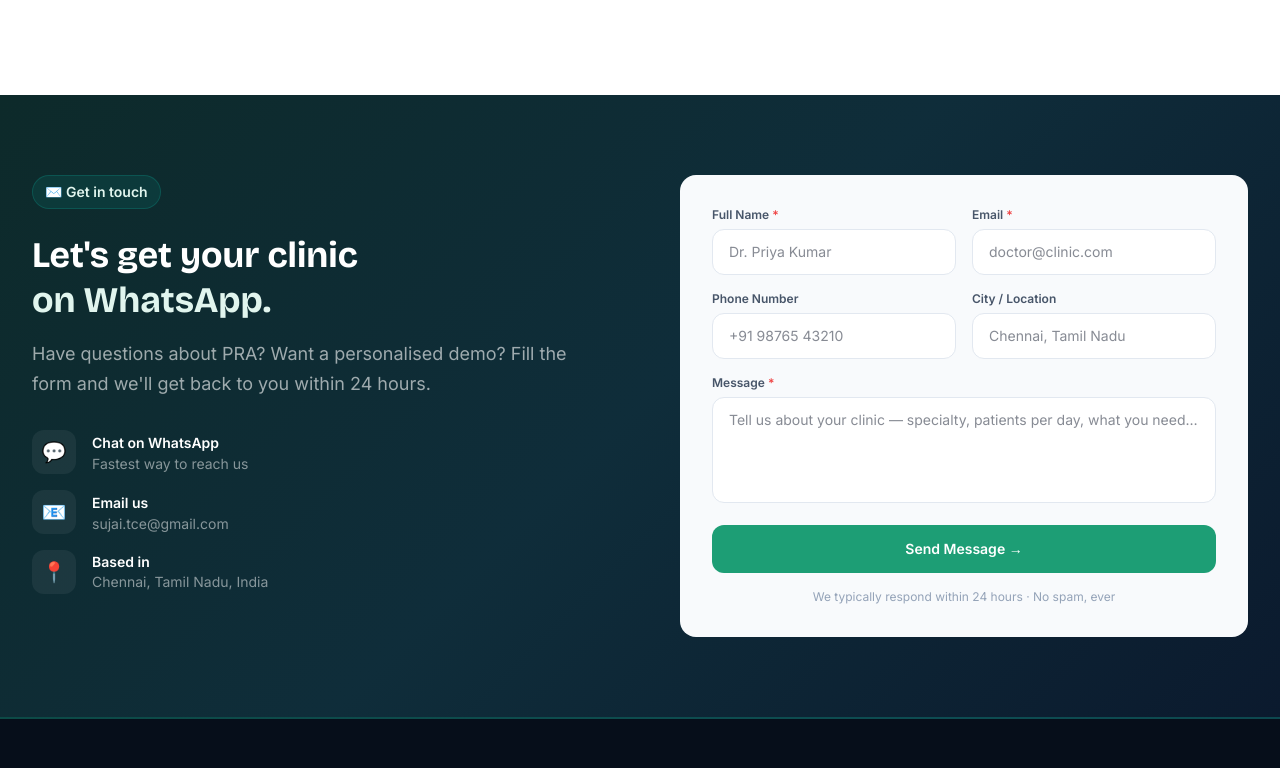
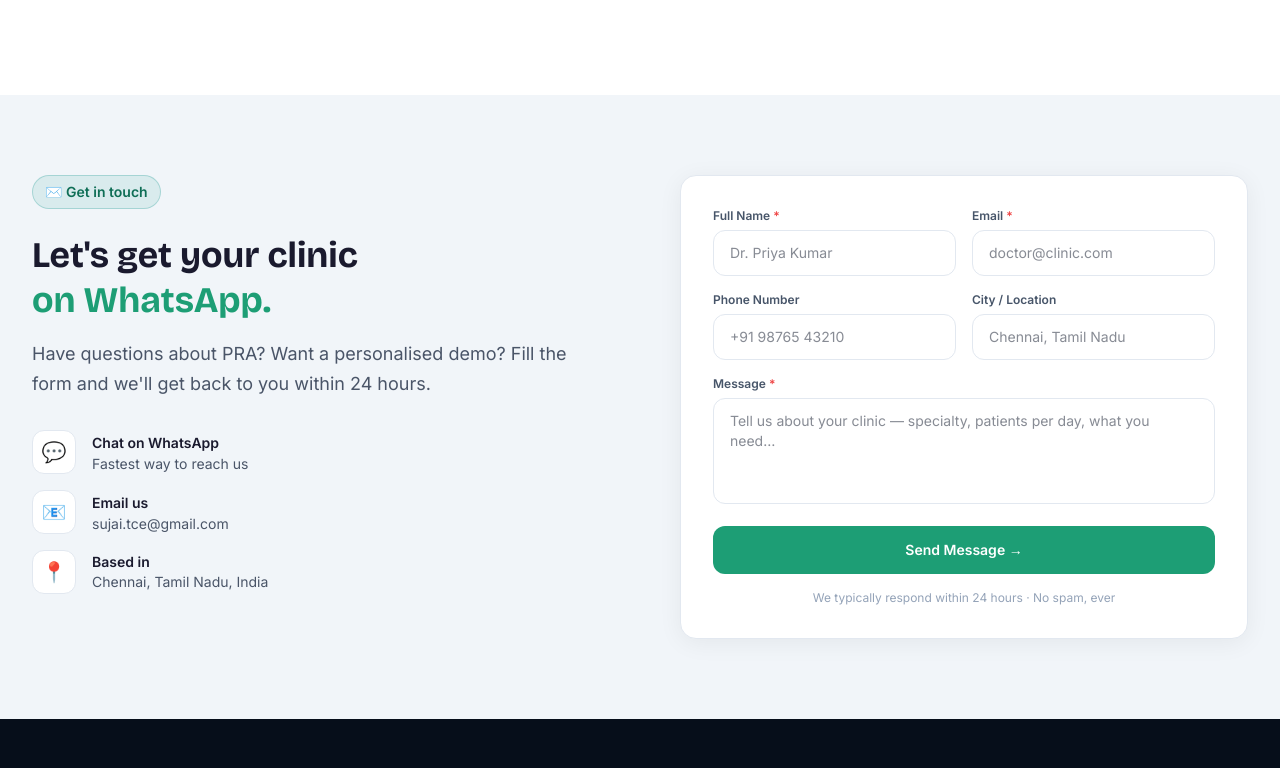
Before and after one commit to Sujai06062011/pra-website, a Next.js app: page / in a window 1280 px wide. Shown: the part 8172-8940 px from the top of the page. Built offline with nearby package versions, Linux system fonts and the light colour scheme.

Commit message:
Contact section: light grey background with dark text

```diff
--- a/components/Contact.tsx
+++ b/components/Contact.tsx
@@ -35,7 +35,7 @@ export default function Contact() {
   const focusStyle: React.CSSProperties = { border: "1.5px solid #0D9488" };
 
   return (
-    <section id="contact" className="py-20" style={{ background: "linear-gradient(135deg, #0D2A2A 0%, #0F2D3A 50%, #0B1A2E 100%)", borderBottom: "2px solid rgba(13,148,136,0.3)" }}>
+    <section id="contact" className="py-20" style={{ background: "#F1F5F9" }}>
       <div className="max-w-7xl mx-auto px-4 sm:px-6 lg:px-8">
         <div className="grid lg:grid-cols-2 gap-12 lg:gap-20 items-start">
 
@@ -48,18 +48,18 @@ export default function Contact() {
           >
             <div
               className="inline-flex items-center gap-2 px-3 py-1.5 rounded-full text-sm font-semibold mb-6"
-              style={{ background: "rgba(13,148,136,0.15)", color: "var(--teal-light)", border: "1px solid rgba(13,148,136,0.3)" }}
+              style={{ background: "rgba(13,148,136,0.1)", color: "var(--teal-dark)", border: "1px solid rgba(13,148,136,0.25)" }}
             >
               ✉️ Get in touch
             </div>
             <h2
-              className="text-4xl font-bold text-white mb-4 leading-tight"
-              style={{ fontFamily: "'Bricolage Grotesque', sans-serif" }}
+              className="text-4xl font-bold mb-4 leading-tight"
+              style={{ fontFamily: "'Bricolage Grotesque', sans-serif", color: "var(--navy)" }}
             >
               Let&apos;s get your clinic<br />
-              <span style={{ color: "var(--teal-light)" }}>on WhatsApp.</span>
+              <span style={{ color: "var(--teal)" }}>on WhatsApp.</span>
             </h2>
-            <p className="text-lg mb-8 leading-relaxed" style={{ color: "rgba(255,255,255,0.6)" }}>
+            <p className="text-lg mb-8 leading-relaxed" style={{ color: "var(--slate)" }}>
               Have questions about PRA? Want a personalised demo? Fill the form and we&apos;ll get back to you within 24 hours.
             </p>
 
@@ -72,20 +72,20 @@ export default function Contact() {
                 <div key={item.title} className="flex items-center gap-4">
                   <div
                     className="w-11 h-11 rounded-xl flex items-center justify-center text-xl flex-shrink-0"
-                    style={{ background: "rgba(255,255,255,0.06)" }}
+                    style={{ background: "white", border: "1px solid var(--border)" }}
                   >
                     {item.icon}
                   </div>
                   <div>
                     {item.href ? (
                       <a href={item.href} target="_blank" rel="noopener noreferrer"
-                        className="font-semibold text-sm text-white hover:opacity-80 transition-opacity">
+                        className="font-semibold text-sm hover:opacity-80 transition-opacity" style={{ color: "var(--navy)" }}>
                         {item.title}
                       </a>
                     ) : (
-                      <p className="font-semibold text-sm text-white">{item.title}</p>
+                      <p className="font-semibold text-sm" style={{ color: "var(--navy)" }}>{item.title}</p>
                     )}
-                    <p className="text-sm" style={{ color: "rgba(255,255,255,0.5)" }}>{item.sub}</p>
+                    <p className="text-sm" style={{ color: "var(--slate)" }}>{item.sub}</p>
                   </div>
                 </div>
               ))}
@@ -99,7 +99,7 @@ export default function Contact() {
             viewport={{ once: true }}
             transition={{ duration: 0.5, delay: 0.15 }}
           >
-            <div className="rounded-2xl p-6 sm:p-8" style={{ background: "#F8FAFC" }}>
+            <div className="rounded-2xl p-6 sm:p-8" style={{ background: "white", boxShadow: "0 4px 24px rgba(0,0,0,0.06)", border: "1px solid var(--border)" }}>
               {status === "success" ? (
                 <div className="text-center py-10">
                   <div className="w-16 h-16 rounded-full flex items-center justify-center mx-auto mb-4" style={{ background: "#F0FDF9" }}>
```
